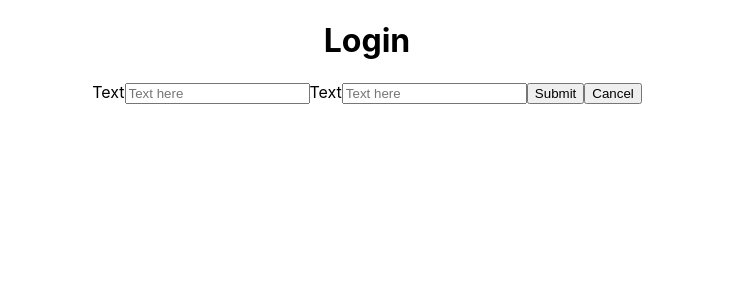
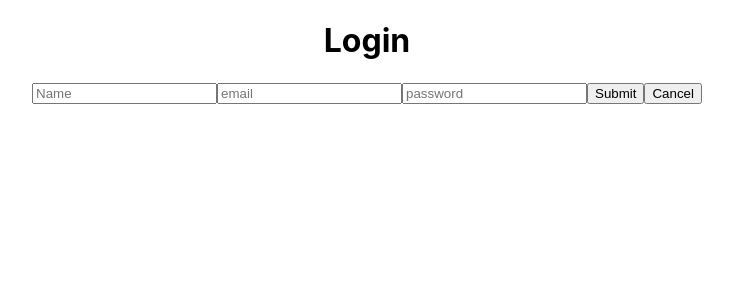
Before and after one commit to trtincher/Project4-Frontend, a React (Create React App) app in the folder familiar-app-client/: page /login in a window 1280 px wide. Shown: the top 300 px of the page, without its empty margins (273-1006 px from the left). Built offline with nearby package versions, Linux system fonts and the light colour scheme.

Commit message:
UserForm signUpSubmit works

```diff
--- a/familiar-app-client/package.json
+++ b/familiar-app-client/package.json
@@ -6,6 +6,7 @@
     "@testing-library/jest-dom": "^4.2.4",
     "@testing-library/react": "^9.3.2",
     "@testing-library/user-event": "^7.1.2",
+    "axios": "^0.19.2",
     "react": "^16.13.1",
     "react-dom": "^16.13.1",
     "react-router": "^5.2.0",
--- a/familiar-app-client/src/App.js
+++ b/familiar-app-client/src/App.js
@@ -1,4 +1,4 @@
-import React from 'react';
+import React, { useState, createContext } from 'react';
 import { Route, Switch } from 'react-router-dom';
 import './App.css';
 
@@ -6,13 +6,20 @@ import Landing from './Components/Landing/Landing';
 import Login from './Components/Login/Login';
 import SignUp from './Components/SignUp/SignUp';
 
+export const DataContext = createContext();
+
 function App() {
+	const [ activeUser, setActiveUser ] = useState([]);
+	console.log('activeUser in App', activeUser);
+
 	return (
 		<div className="App">
 			<Switch>
-				<Route path="/" exact component={Landing} />
-				<Route path="/login" component={Login} />
-				<Route path="/signup" component={SignUp} />
+				<DataContext.Provider value={{ activeUser, setActiveUser }}>
+					<Route path="/" exact component={Landing} />
+					<Route path="/login" component={Login} />
+					<Route path="/signup" component={SignUp} />
+				</DataContext.Provider>
 			</Switch>
 		</div>
 	);
--- a/familiar-app-client/src/Components/Form/Form.jsx
+++ b/familiar-app-client/src/Components/CharacterForm/CharacterForm.jsx
@@ -1,11 +1,11 @@
 import React from 'react';
 import { Link } from 'react-router-dom';
 
-function Form({ type, subject, handleSubmit, handleChange, cancelPath }) {
-	console.log('Form type', type);
+function StudentForm({ type, subject, handleSubmit, handleChange, cancelPath }) {
+	console.log('StudentForm type', type);
 
 	return (
-		<div className="Form">
+		<div className="StudentForm">
 			<form onSubmit={handleSubmit}>
 				<label>Text</label>
 				<input placeholder={'Text here'} value={subject} name="field1" onChange={handleChange} />
@@ -22,4 +22,4 @@ function Form({ type, subject, handleSubmit, handleChange, cancelPath }) {
 	);
 }
 
-export default Form;
+export default StudentForm;
--- a/familiar-app-client/src/Components/Login/Login.jsx
+++ b/familiar-app-client/src/Components/Login/Login.jsx
@@ -1,6 +1,6 @@
 import React from 'react';
 
-import Form from '../Form/Form';
+import UserForm from '../UserForm/UserForm';
 
 function Login(props) {
 	console.log('Login props', props);
@@ -9,7 +9,7 @@ function Login(props) {
 	return (
 		<div className="Login">
 			<h1>Login</h1>
-			<Form type={login} />
+			<UserForm type={login} />
 		</div>
 	);
 }
--- a/familiar-app-client/src/Components/SignUp/SignUp.jsx
+++ b/familiar-app-client/src/Components/SignUp/SignUp.jsx
@@ -1,6 +1,6 @@
 import React from 'react';
 
-import Form from '../Form/Form';
+import UserForm from '../UserForm/UserForm';
 
 function SignUp(props) {
 	let signup = props.location.pathname;
@@ -8,7 +8,7 @@ function SignUp(props) {
 	return (
 		<div className="SignUp">
 			<h1>SignUp</h1>
-			<Form type={signup} />
+			<UserForm type={signup} />
 		</div>
 	);
 }
--- /dev/null
+++ b/familiar-app-client/src/Components/UserForm/UserForm.jsx
@@ -0,0 +1,60 @@
+import React, { useState, useContext } from 'react';
+import { Link } from 'react-router-dom';
+import apiURL from '../../apiConfig';
+import axios from 'axios';
+import { DataContext } from '../../App';
+
+function StudentForm({ type }) {
+	console.log('StudentForm type', type);
+	const [ user, setUser ] = useState({});
+	const { activeUser, setActiveUser } = useContext(DataContext);
+
+	const handleChange = (e) => {
+		// console.log('field', e.target.value);
+		setUser({
+			...user,
+			[e.target.name]: e.target.value
+		});
+	};
+
+	const handleLoginSubmit = (event) => {
+		event.preventDefault();
+		console.log('handleLoginSubmit');
+	};
+
+	const handleSignUpSubmit = (event) => {
+		event.preventDefault();
+		console.log('handleSignUpSubmit');
+		axios({
+			url: `${apiURL}/users`,
+			method: 'POST',
+			data: user
+		})
+			.then((res) => {
+				console.log('res in Signup', res);
+				setActiveUser(res.data);
+			})
+			.catch(console.error);
+	};
+
+	let submitType = type === '/login' ? handleLoginSubmit : handleSignUpSubmit;
+
+	return (
+		<div className="StudentForm">
+			<form onSubmit={submitType}>
+				<input placeholder={'Name'} value={user.name} name="name" onChange={handleChange} />
+
+				<input placeholder={`email`} value={user.email} name="email" onChange={handleChange} />
+
+				<input placeholder={`password`} value={user.password} name="password" onChange={handleChange} />
+
+				<button type="submit">Submit</button>
+				<Link to="/">
+					<button>Cancel</button>
+				</Link>
+			</form>
+		</div>
+	);
+}
+
+export default StudentForm;
```
Also changed, not shown: 2 other files (tests, documents, lock files or other folders).
